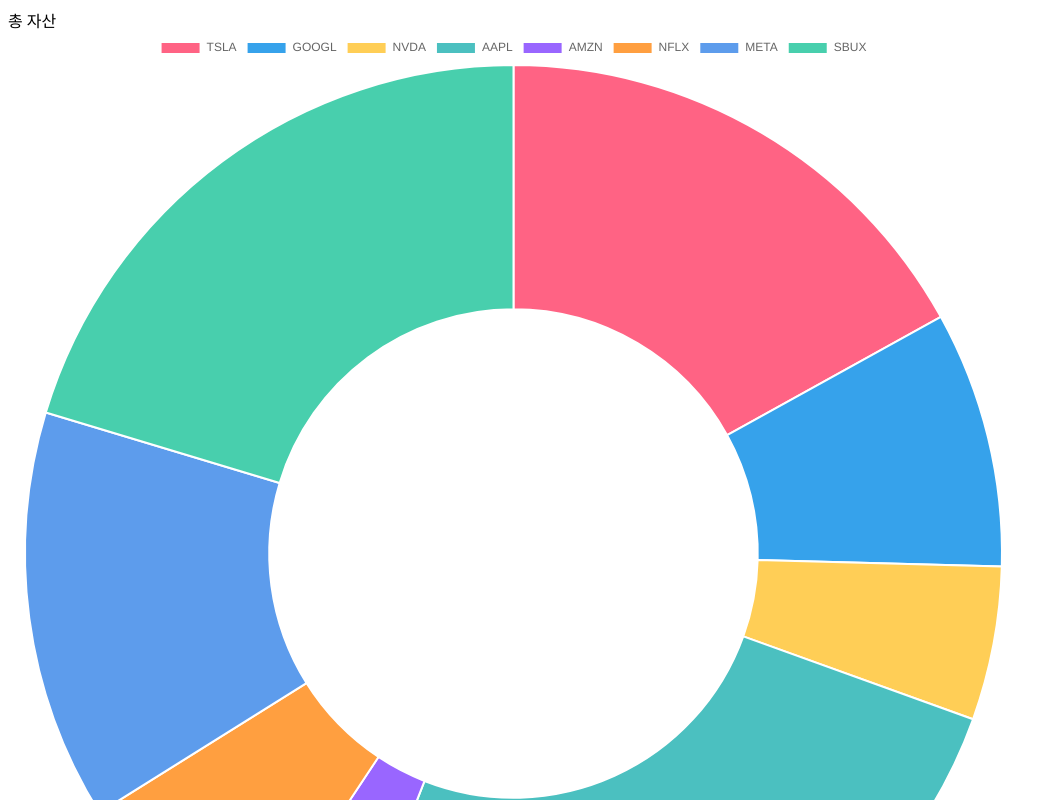
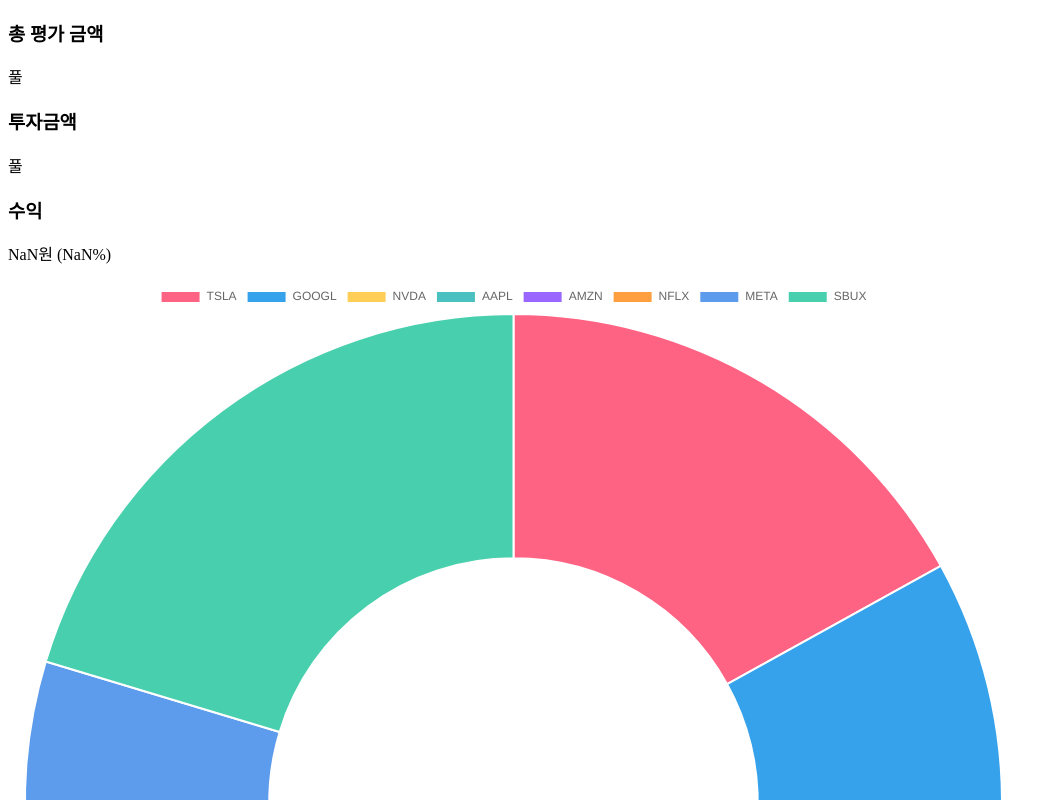
Before and after one commit to kdt-ful-class-three-group/KDT-FUL-3_PROJECT-A-3, a Next.js app in the folder client/: page /portfolio in a window 1280 px wide. Shown: the top 800 px of the page, without its empty margins (0-1056 px from the left). Built offline with nearby package versions, Linux system fonts and the light colour scheme.

Commit message:
Test : 총 보유 자산 컴포넌트 작성

```diff
--- a/client/src/app/portfolio/page.tsx
+++ b/client/src/app/portfolio/page.tsx
@@ -1,7 +1,7 @@
 'use client'
 import DoughnutChart from "@/components/portfolio/Doughnut"
 import { tradeItems } from "@/components/portfolio/mocks/tradeItem"
-import Summary from "@/components/portfolio/Summary"
+import {Summary} from "@/components/portfolio/Summary"
 import HoldingsList from "@/components/portfolio/HoldingsList"
 
 export default function portfolioPage(){
--- a/client/src/components/portfolio/Summary.tsx
+++ b/client/src/components/portfolio/Summary.tsx
@@ -1,8 +1,36 @@
 // 총 자산
-export default function Summary(){
+import React from 'react'
+
+// 타입
+type SummaryProps = {
+  totalValue: number;
+  investedAmount:number;
+}
+
+export const Summary:React.FC<SummaryProps>=({totalValue, investedAmount})=>{
+
+  // 수익
+  const profit = totalValue - investedAmount;
+  // 비율
+  const profitRate = ((profit/investedAmount)*100).toFixed(2)
+
   return(
     <div>
-      총 자산
+      {/* 총 자산 */}
+      <div>
+        <h3>총 평가 금액</h3>
+        <p>{totalValue?.toLocaleString()}풀</p>
+      </div>
+      {/* 투자 금액 */}
+      <div>
+        <h3>투자금액</h3>
+      <p>{investedAmount?.toLocaleString()}풀</p>
+      </div>
+      {/* 수익 */}
+      <div>
+        <h3>수익</h3>
+        <p>{profit?.toLocaleString()}원 ({profitRate}%)</p>
+      </div>
     </div>
   )
 }
```
